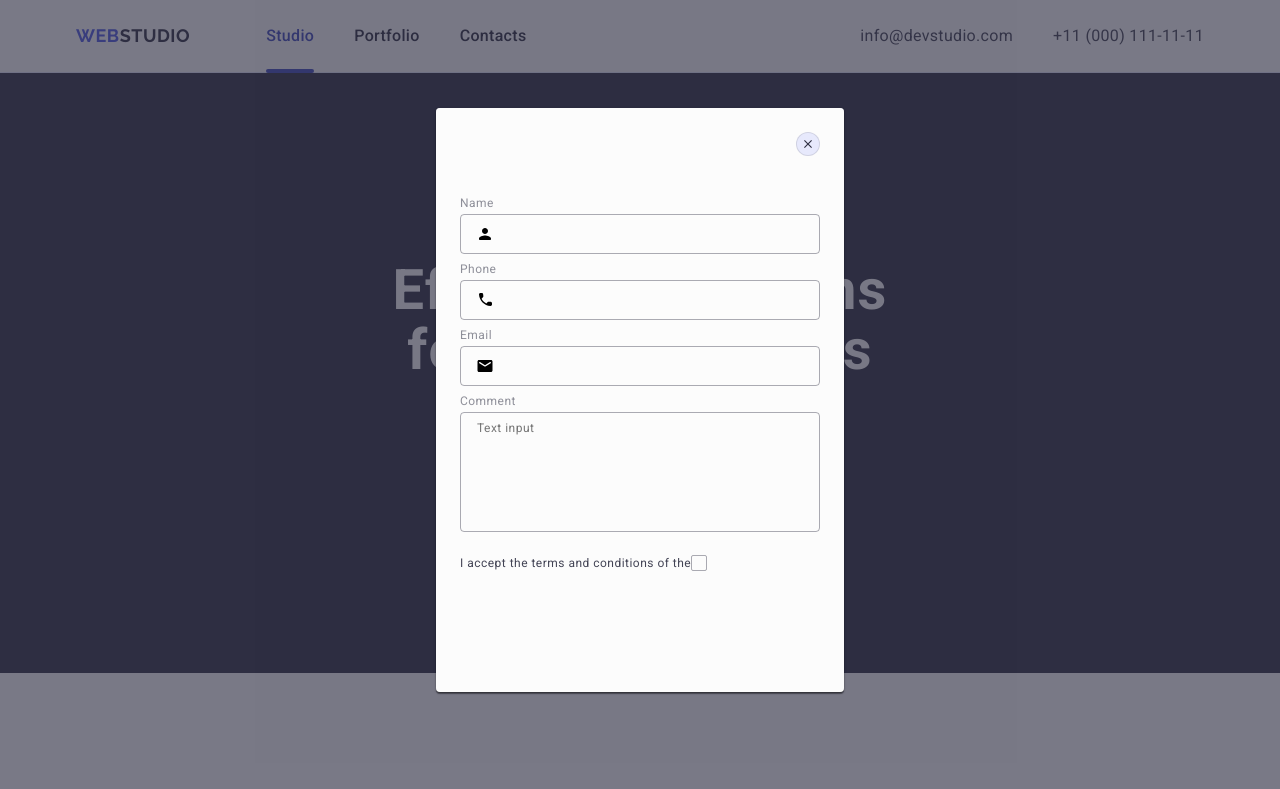
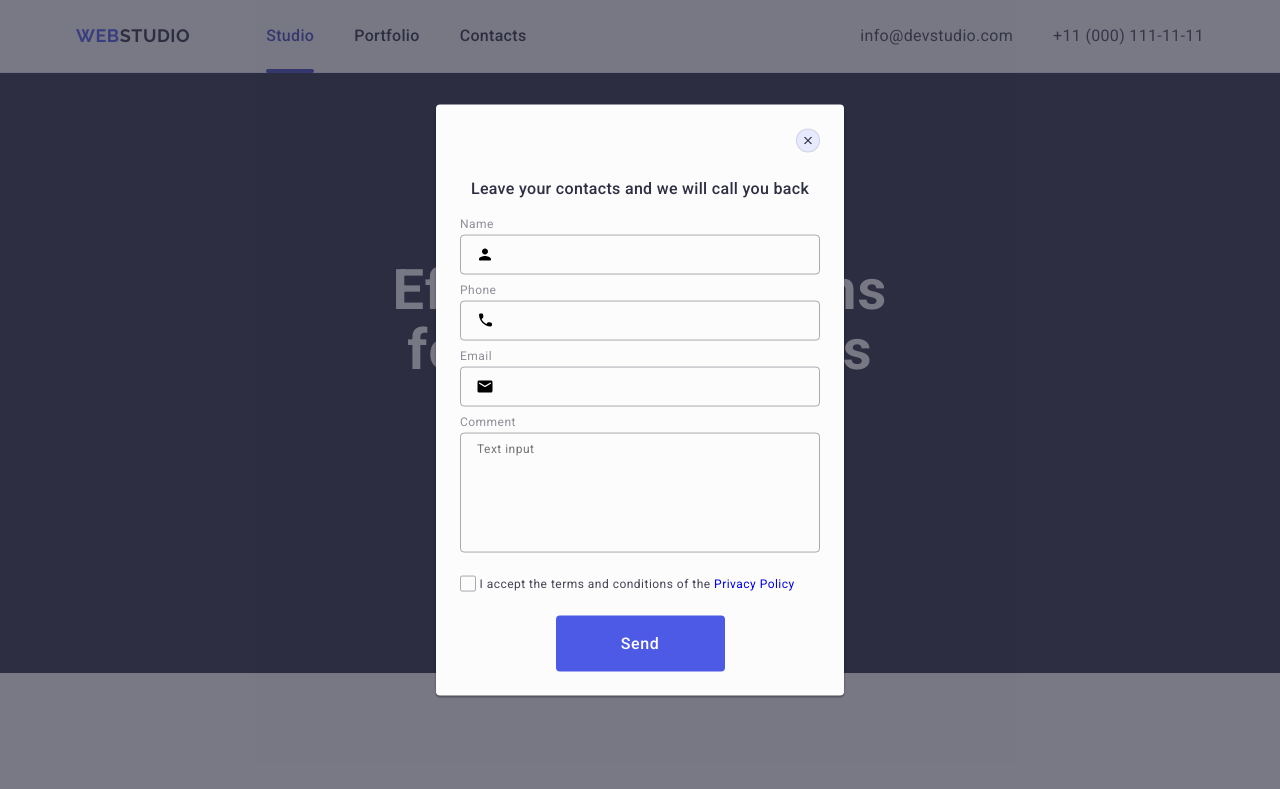
Before and after one commit to MaksymHonor/goit-markup-hw-05, a plain HTML site: page index.html in a window 1280 px wide. Shown: the top 789 px of the page. Drawn offline with nearby package versions, Linux system fonts and the light colour scheme.

Commit message:
marckup-footer-button

```diff
--- a/css/style.css
+++ b/css/style.css
@@ -618,18 +618,22 @@ a {
   resize: none;
   transition: border-color 250ms cubic-bezier(0.4, 0, 0.2, 1);
 }
-..textarea-stiles:focus {
+.textarea-stiles:focus {
   border-color: #4d5ae5;
 }
 .checkbox-container {
   margin-bottom: 24px;
 }
-.checkbox-input {
+.checkbox-input:checked + .checkbox-privacy-label .checkbox-lable-span {
+  background-color: #404bbf;
+  border: none;
+  fill: #f4f4fd;
 }
 .checkbox-privacy-label {
   font-size: 12px;
   line-height: 1.17;
   letter-spacing: 0.04em;
+  color: ;
 }
 .checkbox-lable-span {
   width: 16px;
@@ -644,18 +648,23 @@ a {
   justify-content: center;
   fill: transparent;
 }
-:root {
-  --primary-color: #404bbf;
-  --icon-color: #f4f4fd;
-  --link-color: #4d5ae5;
+.form-button {
+  display: block;
+  min-width: 169px;
+  height: 56px;
+  font-family: "Roboto", sans-serif;
+  font-size: 16px;
+  font-weight: 500;
+  line-height: 1.5;
+  letter-spacing: 0.04em;
+  color: #ffffff;
+  cursor: pointer;
+  background-color: #4d5ae5;
+  border: none;
+  transition: background-color 250ms cubic-bezier(0.4, 0, 0.2, 1);
 }
-
-.checkbox-input:checked + .checkbox-privacy-label .checkbox-label-span {
-  background-color: var(--primary-color);
-  border: none;
-  fill: var(--icon-color);
+.button-stile {
+  display: flex;
+  justify-content: center;
+  align-items: center;
 }
-
-.privacy-policy {
-  color: var(--link-color);
-}
--- a/index.html
+++ b/index.html
@@ -515,7 +515,9 @@
             <use href="./images/icons.svg#icon-close" class=""></use>
           </svg>
         </button>
-        <p class="modal-window-text"></p>
+        <p class="modal-window-text">
+          Leave your contacts and we will call you back
+        </p>
         <form action="#">
           <div class="modal-form-stiles">
             <label for="user-name" class="modal-window-label">Name</label>
@@ -532,12 +534,12 @@
             </div>
           </div>
           <div class="modal-form-stiles">
-            <label for="phone-nomber" class="modal-window-label">Phone</label>
+            <label for="phone-number" class="modal-window-label">Phone</label>
             <div class="user-name-stiles">
               <input
                 type="text"
-                id="phone-nomber"
-                name="phone-nomber"
+                id="phone-number"
+                name="phone-number"
                 class="input-user"
               />
               <svg width="18" height="24" class="user-name-icon">
@@ -576,12 +578,18 @@
               name="user-privacy"
               class="checkbox-input visually-hidden"
             />
-            <label for="user-privacy" class="checkbox-privacy-label"
-              >I accept the terms and conditions of the<span
-                class="checkbox-lable-span"
-                ><svg width="10" height="8" class="checkbox-icon">
-                  <use href="./images/icons.svg#icon-check"></use></svg></span
-            ></label>
+            <label for="user-privacy" class="checkbox-privacy-label">
+              <span class="checkbox-lable-span">
+                <svg width="10" height="8" class="checkbox-icon">
+                  <use href="./images/icons.svg#icon-check"></use>
+                </svg>
+              </span>
+              I accept the terms and conditions of the
+              <a href="#" class="textarea-link">Privacy Policy</a>
+            </label>
+          </div>
+          <div class="button-stile">
+            <button class="form-button">Send</button>
           </div>
         </form>
       </div>
```
